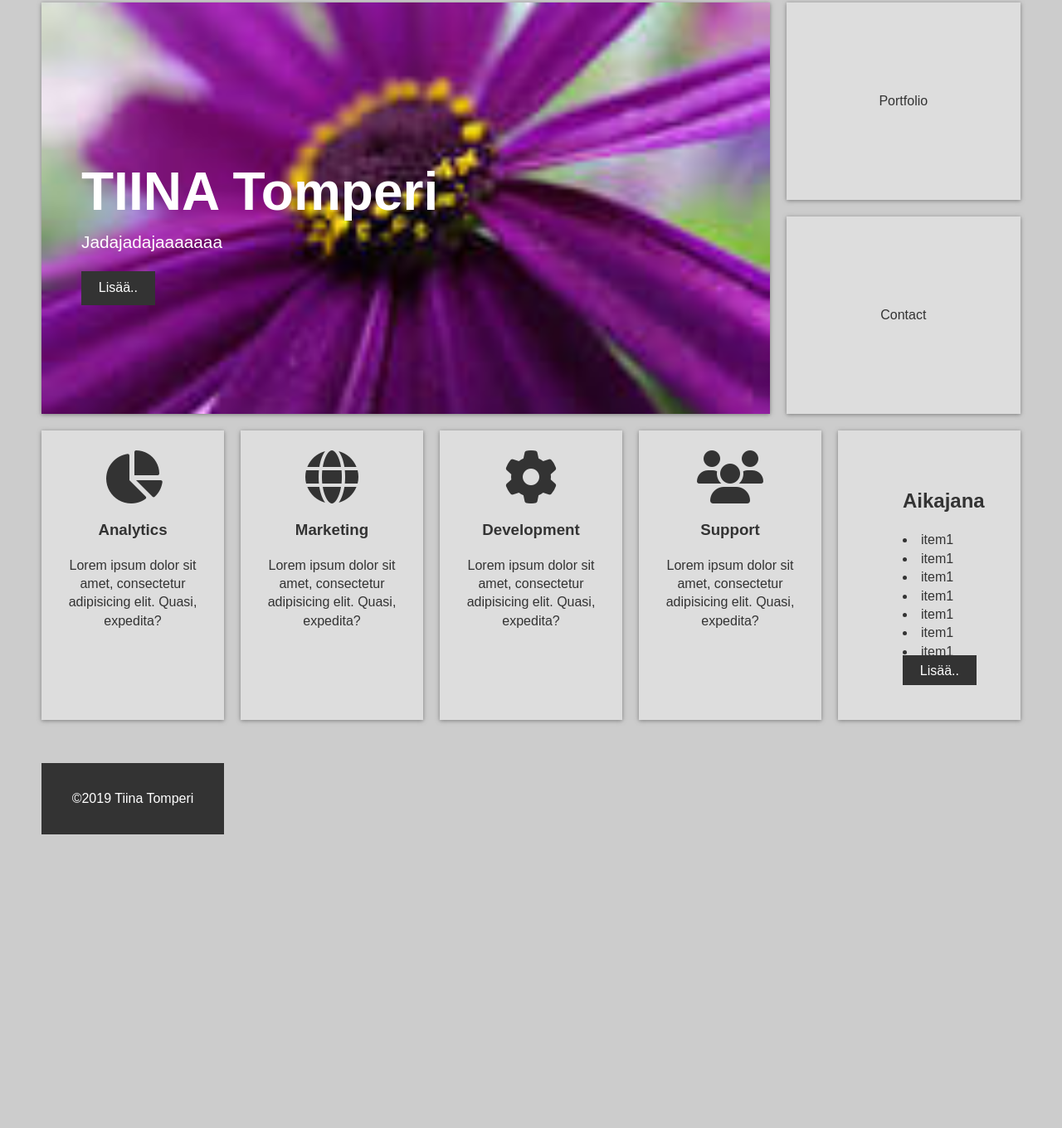
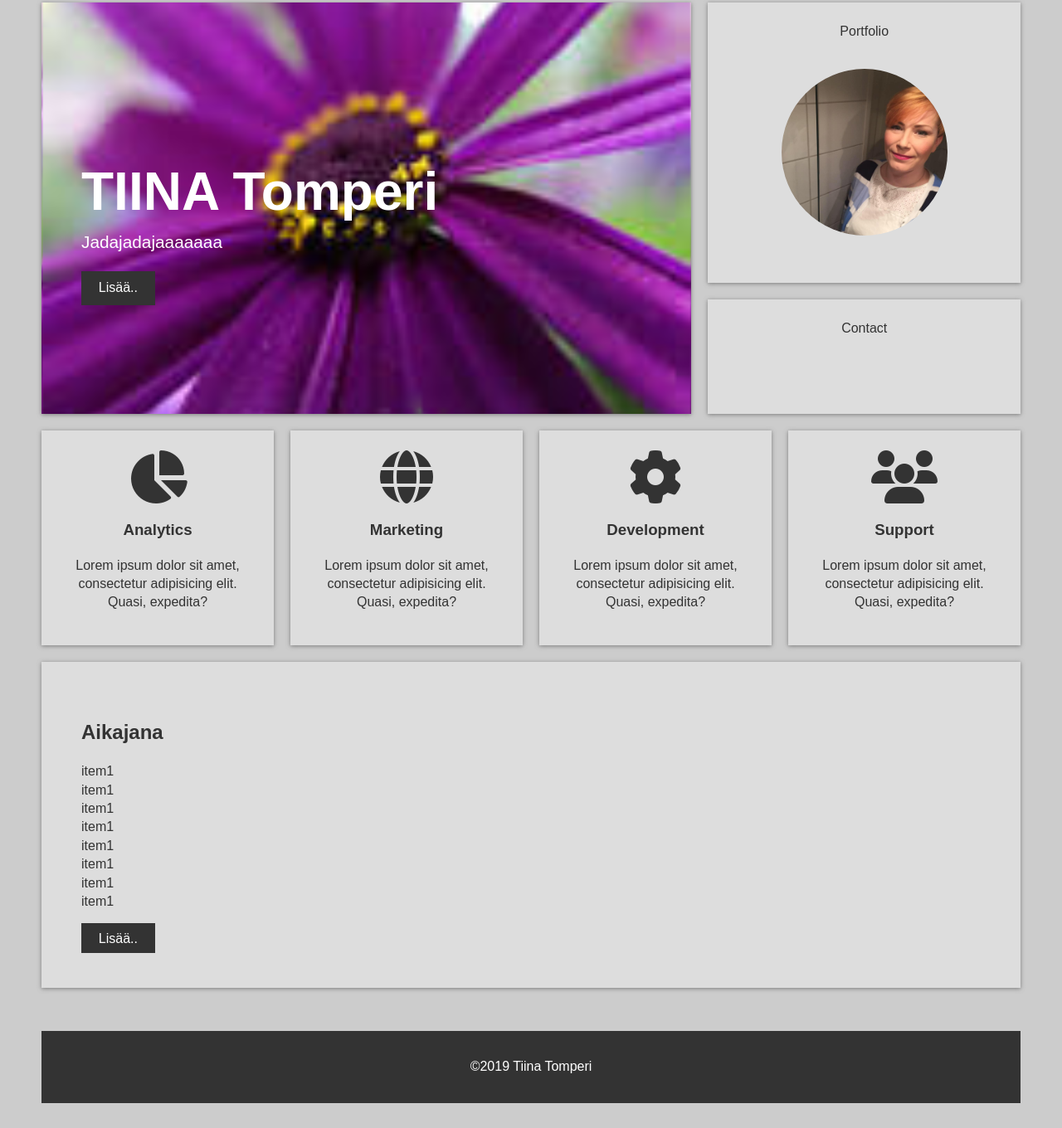
Before and after one commit to TiinaTomperi/tiinatomperi.github.io, a plain HTML site: page index.html in a window 1280 px wide. Shown: the part 179-1539 px from the top of the page at 83% size. Before the commit the page ends 1215 px from the top, so only its background shows below. Drawn offline with Linux system fonts and the light colour scheme; a web font is replaced by a local one.

Commit message:
added info

```diff
--- a/index.html
+++ b/index.html
@@ -22,6 +22,7 @@
                     <li><a href="4"><i class="fas fa-globe" aria-hidden="true"></i></a></li>
 
                 </ul>
+
         </nav>
 
         <!--top container-->
@@ -32,7 +33,9 @@
                 <a href="#" class="btn">Lisää..</a>
         </header>
 
-        <div class="top-box top-box-a">Portfolio</div>
+        <div class="top-box top-box-a">Portfolio
+                <img src="images/naama.jpg">
+        </div>
         <div class="top-box top-box-b">Contact</div>
 
         </section>
@@ -58,12 +61,14 @@
                         <h3>Support</h3>
                         <p>Lorem ipsum dolor sit amet, consectetur adipisicing elit. Quasi, expedita?</p>
                       </div>
+                      </section>
 
         <!--info section-->
 
             <section class="info">
-                <img src="images/iltarusko.jpg" alt="iltarusko">
+
                 <div>
+
                     <h2>Aikajana</h2>
                     <li>item1</li>
                     <li>item1</li>
@@ -72,19 +77,24 @@
                     <li>item1</li>
                     <li>item1</li>
                     <li>item1</li>
+                    <li>item1</li>
+                    <br>
+
 
                     <a href="#" class="btn">Lisää..</a>
+
+
                 </div>
 
             </section>
 
         <!--Footer-->
 
-            <footer>
 
+            <div class="footer">
                 <p>&copy;2019 Tiina Tomperi</p>
+            </div>
 
-            </footer>
     </div>
     <!--wrapper ends-->
 </body>
--- a/style.css
+++ b/style.css
@@ -27,6 +27,7 @@ body {
 }
 img {
     max-width: 100%;
+    border-radius: 50%;
 }
 .wrapper {
     display: grid;
@@ -41,7 +42,7 @@ img {
 
 }
 .main-nav li {
-    display: block;
+    display: grid;
     position: relative;
     list-style: none;
     width: 100px;
@@ -51,6 +52,10 @@ img {
     border-radius: 50%;
     box-sizing: border-box;
     background: #fff;
+}
+.main-nav img {
+    height: 200px;
+    position: relative;
 }
 ul li:before,
 ul li:after
@@ -162,15 +167,19 @@ ul li:nth-child(4):after
 .top-box {
     background: var(--primary);
     display: grid;
-    align-items: center;
+    align-items: start left;
     justify-items: center;
     box-shadow: var(--shadow);
     padding: 1.5rem;
 }
 .top-box-a {
     grid-area: top-box-a;
+
+
 }
-
+.top-box-a img {
+    max-width: 200px;
+}
 .top-box-b {
     grid-area: top-box-b;
 }
@@ -195,6 +204,12 @@ ul li:nth-child(4):after
     grid-template-columns: repeat(2, 1fr);
     padding: 3rem;
 }
+.info  {
+    color: var(--shadow);
+}
+.info li {
+    display: block;
+}
 .portfolio {
     display: grid;
     grid-gap: 20px;
@@ -204,7 +219,7 @@ ul li:nth-child(4):after
     width: 100%;
     box-shadow: var(--shadow);
 }
-footer {
+.footer {
     margin-top: 2rem;
     background: var(--dark);
     color: var(--light);
@@ -244,4 +259,9 @@ footer {
         'top-box-a'
         'top-box-b';
     }
+    .main-nav {
+        grid-template-areas:
+        'fas fa-chart-pie fa-4x fas fa-globe fa-4x'
+        'fas fa-cog fa-4x fas fa-users fa-4x';
+    }
   }
```
Also changed, not shown: Images/naama.jpg (added).
